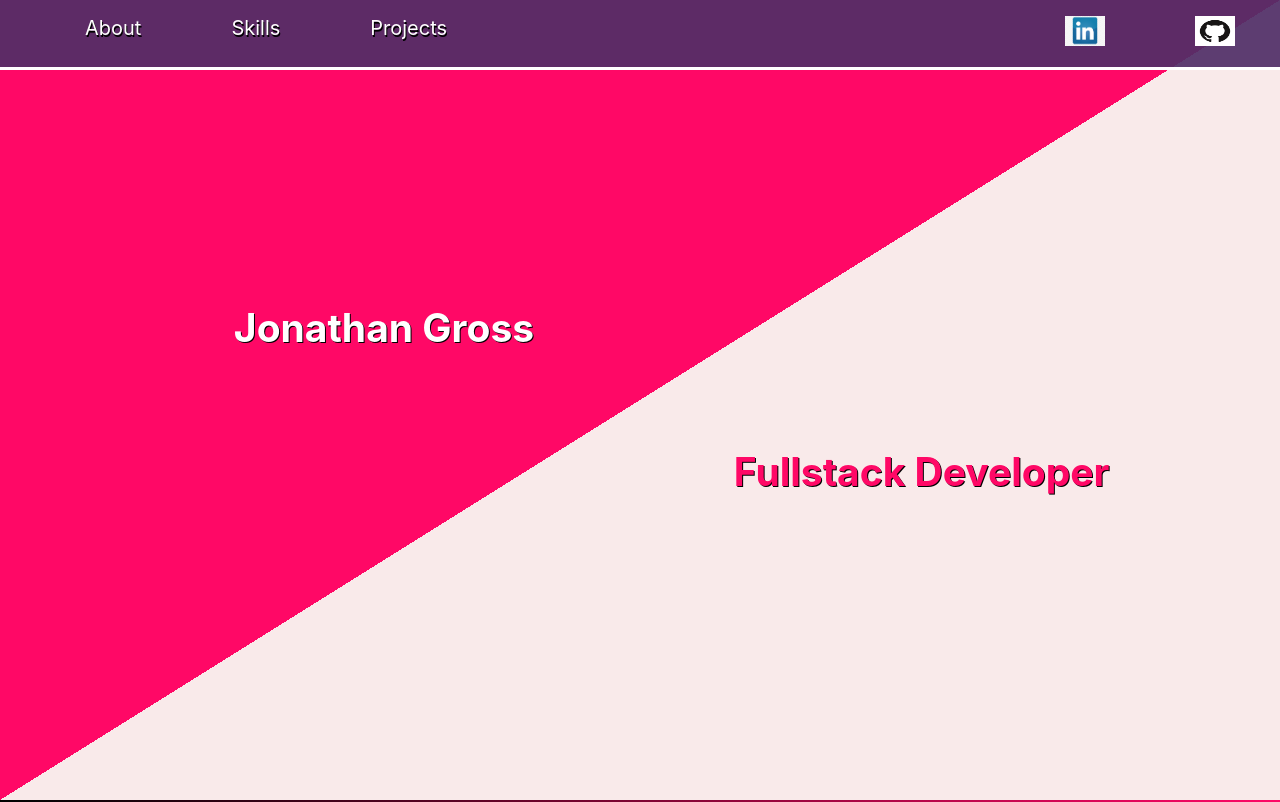
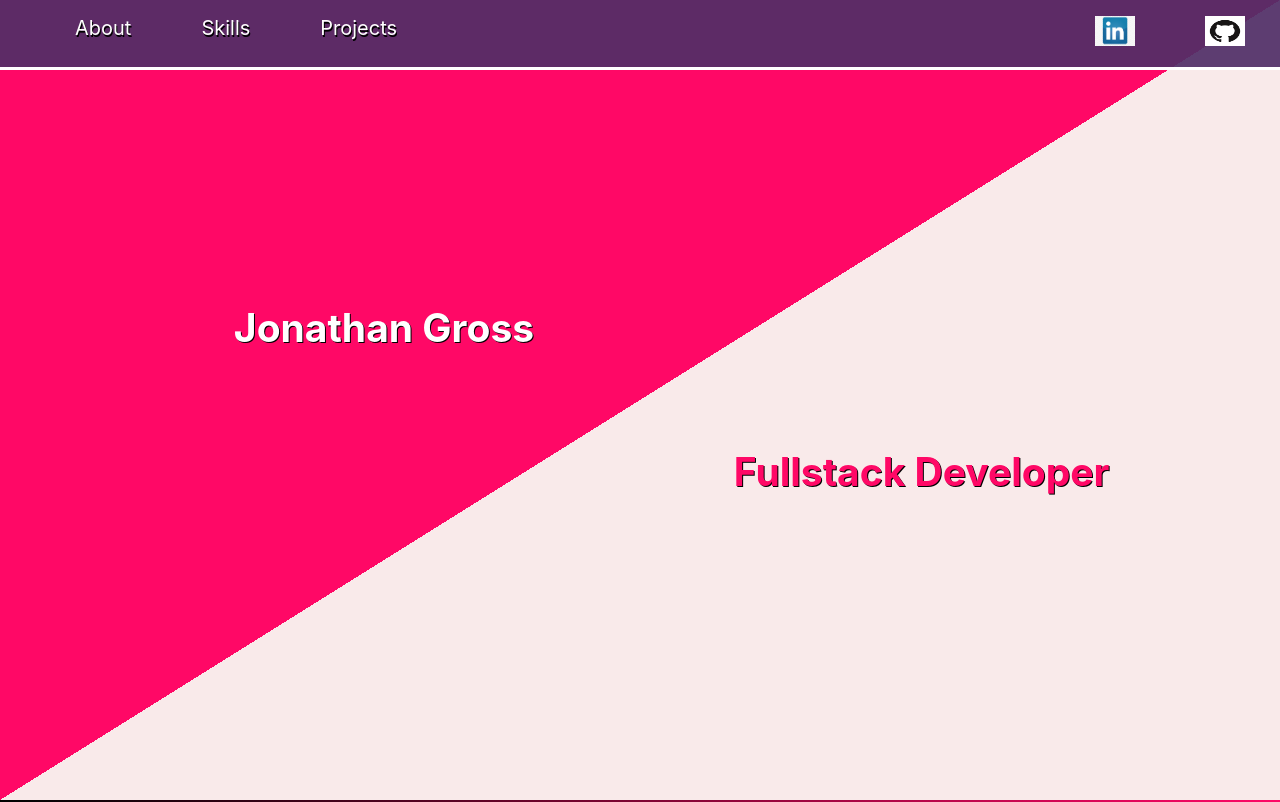
Before and after one commit to madmonkeyaudio-js/portfolio_hw, a React (Create React App) app: page / in a window 1280 px wide. Shown: the top 802 px of the page. Built offline with nearby package versions, Linux system fonts and the light colour scheme.

Commit message:
readjusting nav display

```diff
--- a/src/App.css
+++ b/src/App.css
@@ -30,7 +30,7 @@ nav {
 
 nav li{
   display: inline;
-  padding: 0px 30px;
+  padding: 0px 20px;
   font-size: 20px;
   text-shadow: 1px 2px black;
 }
@@ -307,6 +307,7 @@ button {
   }
 }
 
+
 @media only screen and (max-width: 650px) {
 
   .my-title {
--- a/src/navigation/Nav.jsx
+++ b/src/navigation/Nav.jsx
@@ -15,6 +15,7 @@ class Nav extends Component {
     render() {
         return (
             <nav className="navbar">
+
                 <div>
                     <ul>
                         <Link
@@ -50,7 +51,7 @@ class Nav extends Component {
                         </Link>
                     </ul>
                 </div>
-                <div>
+                <div className="nav-links">
                     <ul>
                         <li>
                             <a href="https://www.linkedin.com/in/jonathan-gross-m/">
@@ -64,6 +65,7 @@ class Nav extends Component {
                         </li>
                     </ul>
                 </div>
+
             </nav>
         )
     }
```
